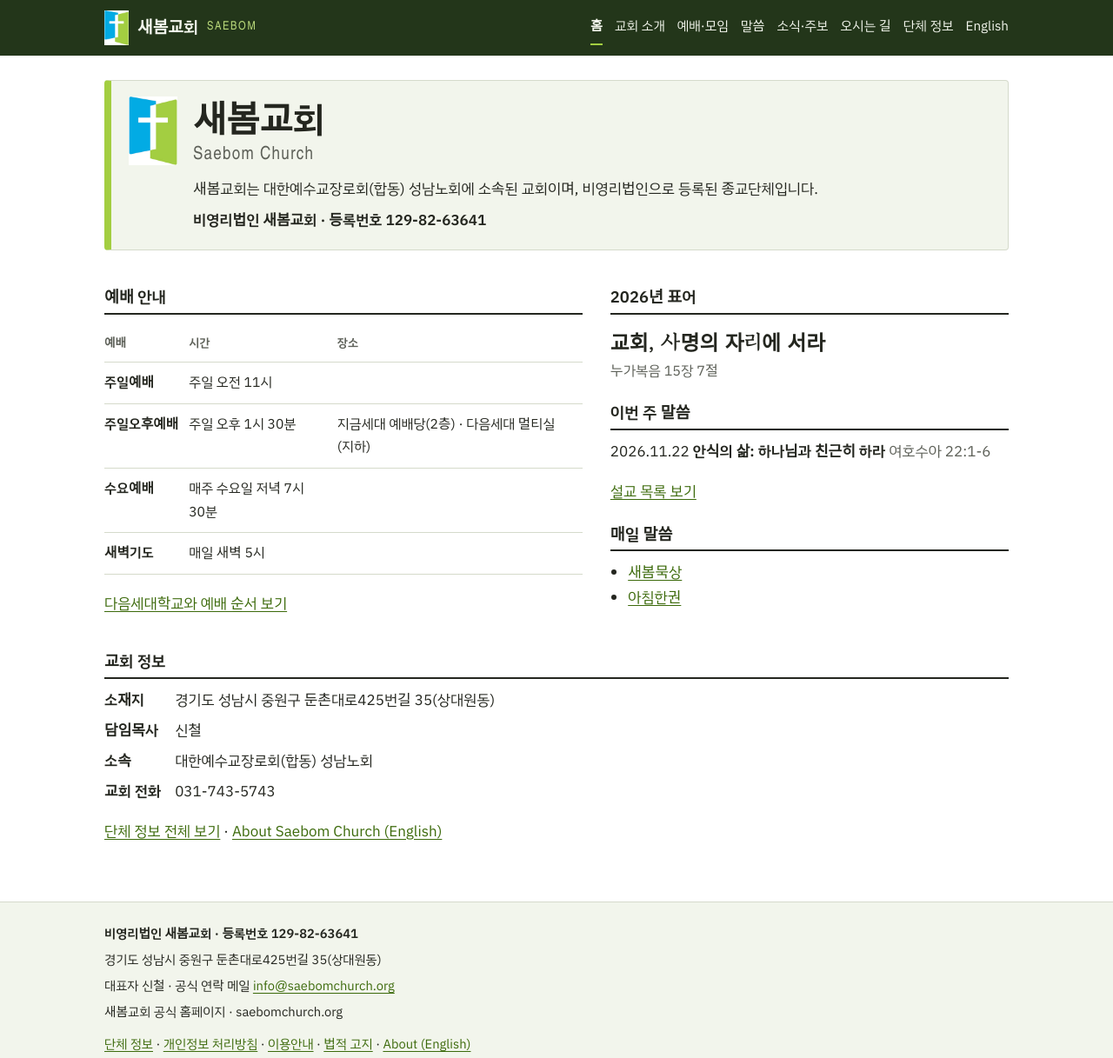
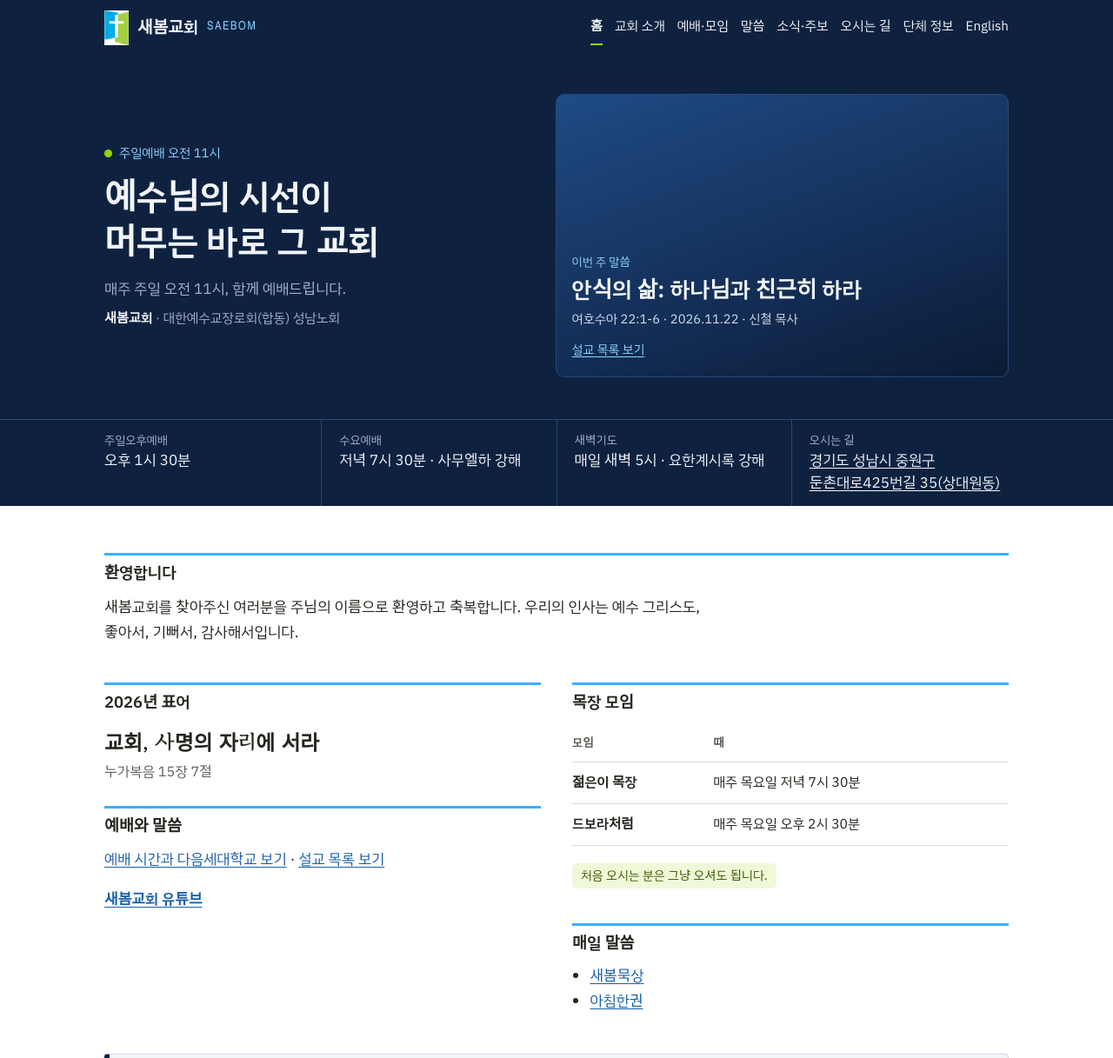
Before and after one commit to cheol0929-thejoy/saebomchurch, a plain HTML site: page index.html in a window 1280 px wide. Shown: the top 1217 px of the page at 87% size. Drawn offline with Linux system fonts and the light colour scheme; a web font is replaced by a local one.

Commit message:
새봄교회 홈페이지 개편: 9월 시안 ① 예배 우선 (시안 D) + 유튜브 링크 + 목장 안내

```diff
--- a/assets/theme.css
+++ b/assets/theme.css
@@ -1,20 +1,48 @@
-/* 시안 C — 단정한 안내판: reviewer-first; identity + registration up top, deep green header */
-:root{--accent:#3C6A0B;--paper:#F2F5EC;--line:#D5DACB}
-.site-head{background:#23361A;border:0}
-.site-head .brand,.site-head nav a{color:#F4F7EE}
-.site-head .wm{color:#B9D97A}
-nav a[aria-current="page"]{border-bottom-color:var(--green)}
-.ident{background:var(--paper);border:1px solid var(--line);border-left:8px solid var(--green);padding:18px 20px;border-radius:4px}
-.ident-in{display:flex;gap:18px;align-items:flex-start}
-.ident img{width:56px;flex:none}
-.ident h1{margin:0 0 .3em;font-size:clamp(1.8rem,6vw,2.6rem)}
-.ident .en{display:block;font-family:var(--cond);font-weight:400;letter-spacing:.06em;font-size:.5em;color:var(--soft)}
-.ident .kind{margin:0 0 .4em}
-.ident .label{margin:0;font-weight:600}
-.grid{display:grid;gap:8px 32px;margin-top:20px}
-.grid h2,.facts h2{font-size:1.15rem;border-bottom:2px solid var(--ink);padding-bottom:4px;margin:1.2em 0 .6em}
+/* 시안 D — ① 예배 우선 (September artifact 시안 5종 concept 1): navy #0E2240, sky #3CAFFF, lime #92D700; IBM Plex Sans KR (self-hosted) */
+:root{--navy:#0E2240;--navy2:#17325A;--rule:#274872;--sky:#3CAFFF;--sky2:#8CD3FF;--lime:#92D700;--sub:#9FB3CC;--accent:#1A5FA8;--paper:#F1F4F8;--line:#D3DAE3}
+.site-head{background:var(--navy);border:0}
+.site-head .brand,.site-head nav a{color:#F1F4F8}
+.site-head .brand .bn{font-weight:600}
+.site-head .wm{color:var(--sky2)}
+nav a[aria-current="page"]{border-bottom-color:var(--lime)}
+.site-head a:focus-visible{outline-color:var(--sky2)}
+main.home{padding:0}
+.hero{background:var(--navy);color:#F1F4F8}
+.hero-in{display:grid;gap:22px;padding-top:32px;padding-bottom:36px}
+.badge{display:inline-flex;gap:8px;align-items:center;font-size:.92rem;color:var(--sky2);margin:0}
+.dot{width:9px;height:9px;border-radius:50%;background:var(--lime);flex:none}
+.hero h1{font-size:clamp(1.6rem,6vw,2.5rem);line-height:1.3;margin:10px 0 0;font-weight:600}
+.hero h1 span{display:inline-block}
+.hero-sub{margin:14px 0 0;color:var(--sub)}
+.hero-org{margin:6px 0 0;color:var(--sub);font-size:.95rem}
+.hero-org span{color:#F1F4F8;font-weight:600}
+.sermon-card{display:flex;flex-direction:column;justify-content:flex-end;gap:4px;aspect-ratio:16/10;min-height:190px;border-radius:10px;border:1px solid var(--rule);padding:18px;text-decoration:none;color:#F1F4F8;
+background:linear-gradient(160deg,#1F4B85 0%,#14305A 55%,#0B1B35 100%)}
+.sermon-card:focus-visible{outline:3px solid var(--sky2);outline-offset:2px}
+.sc-label{font-size:.85rem;color:var(--sky2)}
+.sc-title{font-size:clamp(1.25rem,4.5vw,1.6rem);line-height:1.35}
+.sc-meta{font-size:.92rem;color:#D3DDEA}
+.sc-more{margin-top:6px;font-size:.9rem;color:var(--sky2);text-decoration:underline;text-underline-offset:.2em}
+.times-wrap{border-top:1px solid var(--rule);background:var(--navy)}
+.tgrid{display:grid;grid-template-columns:repeat(auto-fit,minmax(200px,1fr));gap:1px;padding:0;background:var(--rule)}
+.tgrid div{background:var(--navy);padding:14px 20px;line-height:1.5}
+.tgrid small{display:block;color:var(--sub);font-size:.85rem}
+.tgrid a{color:#F1F4F8}
+.body{padding-top:28px;padding-bottom:40px}
+.body h2{font-size:1.15rem;border-top:3px solid var(--sky);padding-top:8px;margin:1.4em 0 .6em}
+.greet p{font-size:1.08rem;max-width:40em}
+.cols{display:grid;gap:0 36px}
+.tag{display:inline-block;font-size:.9rem;background:#EFF9DA;color:#3D5A00;border-radius:6px;padding:2px 10px}
+.yt a{font-weight:600}
+.facts{background:var(--paper);border:1px solid var(--line);border-left:6px solid var(--navy);border-radius:4px;padding:4px 20px 12px;margin-top:28px}
+.facts h2{border:0;padding-top:0}
+.facts .label{font-weight:600}
+.nw{white-space:nowrap}
 .facts dl{display:grid;grid-template-columns:max-content 1fr;gap:6px 16px;margin:0 0 1em}
 .facts dt{font-weight:600}.facts dd{margin:0}
 .apps{padding-left:1.2em}
-@media(min-width:880px){.grid{grid-template-columns:1.2fr 1fr}}
-@media(max-width:380px){.facts dl{grid-template-columns:1fr}.facts dd{margin-bottom:6px}}
+.site-foot{background:var(--navy);color:#DDE5EF;border:0}
+.site-foot a{color:var(--sky2)}
+main:not(.home) h1{border-top:4px solid var(--sky);padding-top:10px}
+@media(min-width:760px){.hero-in{grid-template-columns:1fr 1.05fr;align-items:center;padding-top:44px;padding-bottom:48px}.cols{grid-template-columns:1fr 1fr}}
+@media(max-width:380px){.facts dl{grid-template-columns:1fr}.facts dd{margin-bottom:6px}.tgrid div{padding:12px 16px}}
--- a/index.html
+++ b/index.html
@@ -11,40 +11,60 @@
 <link rel="stylesheet" href="assets/base.css">
 <link rel="stylesheet" href="assets/theme.css">
 </head>
-<body class="dC p-index">
+<body class="dD p-index">
 <a class="skip" href="#main">본문으로 건너뛰기</a>
 <header class="site-head"><div class="wrap">
 <a class="brand" href="index.html"><img src="assets/mark.png" alt="" width="28" height="40"><span class="bn">새봄교회</span><span class="wm" aria-hidden="true">SAEBOM</span></a>
 <nav aria-label="주 메뉴"><ul><li><a href="index.html" aria-current="page">홈</a></li><li><a href="about.html">교회 소개</a></li><li><a href="worship.html">예배·모임</a></li><li><a href="sermons.html">말씀</a></li><li><a href="news.html">소식·주보</a></li><li><a href="directions.html">오시는 길</a></li><li><a href="organization.html">단체 정보</a></li><li><a href="en.html">English</a></li></ul></nav>
 </div></header>
-<main id="main" class="home"><div class="wrap">
-<section class="ident">
-<div class="ident-in">
-<img src="assets/mark.png" alt="새봄교회 마크" width="72" height="102">
+<main id="main" class="home">
+<!--fullbleed-->
+<section class="hero"><div class="wrap hero-in">
+<div class="hero-txt">
+<p class="badge"><span class="dot" aria-hidden="true"></span>주일예배 오전 11시</p>
+<h1><span>예수님의 시선이</span> <span>머무는 바로 그 교회</span></h1>
+<p class="hero-sub">매주 주일 오전 11시, 함께 예배드립니다.</p>
+<p class="hero-org"><span>새봄교회</span> · 대한예수교장로회(합동) 성남노회</p>
+</div>
+<a class="sermon-card" href="sermons.html">
+<span class="sc-label">이번 주 말씀</span>
+<strong class="sc-title">안식의 삶: 하나님과 친근히 하라</strong>
+<span class="sc-meta">여호수아 22:1-6 · 2026.11.22 · 신철 목사</span>
+<span class="sc-more">설교 목록 보기</span>
+</a>
+</div>
+<div class="times-wrap"><div class="wrap tgrid">
+<div><small>주일오후예배</small>오후 1시 30분</div>
+<div><small>수요예배</small>저녁 7시 30분 · 사무엘하 강해</div>
+<div><small>새벽기도</small>매일 새벽 5시 · 요한계시록 강해</div>
+<div><small>오시는 길</small><a href="directions.html">경기도 성남시 중원구 둔촌대로425번길 35(상대원동)</a></div>
+</div></div>
+</section>
+<div class="wrap body">
+<section class="greet">
+<h2>환영합니다</h2>
+<p>새봄교회를 찾아주신 여러분을 주님의 이름으로 환영하고 축복합니다. 우리의 인사는 예수 그리스도, 좋아서, 기뻐서, 감사해서입니다.</p>
+</section>
+<section class="cols">
 <div>
-<h1>새봄교회 <span class="en" lang="en">Saebom Church</span></h1>
-<p class="kind">새봄교회는 대한예수교장로회(합동) 성남노회에 소속된 교회이며, 비영리법인으로 등록된 종교단체입니다.</p>
-<p class="label">비영리법인 새봄교회 · 등록번호 129-82-63641</p>
-</div>
-</div>
-</section>
-<section class="grid">
-<div class="col">
-<h2>예배 안내</h2>
-<div class="tw"><table class="times"><thead><tr><th scope="col">예배</th><th scope="col">시간</th><th scope="col">장소</th></tr></thead><tbody><tr><th scope="row">주일예배</th><td>주일 오전 11시</td><td></td></tr><tr><th scope="row">주일오후예배</th><td>주일 오후 1시 30분</td><td>지금세대 예배당(2층) · 다음세대 멀티실(지하)</td></tr><tr><th scope="row">수요예배</th><td>매주 수요일 저녁 7시 30분</td><td></td></tr><tr><th scope="row">새벽기도</th><td>매일 새벽 5시</td><td></td></tr></tbody></table></div>
-<p><a href="worship.html">다음세대학교와 예배 순서 보기</a></p>
-</div>
-<div class="col">
 <h2>2026년 표어</h2>
 <p class="motto"><span>교회, 사명의 자리에 서라</span> <cite>누가복음 15장 7절</cite></p>
-<h2>이번 주 말씀</h2>
-<p class="latest"><span class="date">2026.11.22</span> <strong>안식의 삶: 하나님과 친근히 하라</strong> <span class="ref">여호수아 22:1-6</span></p><p><a href="sermons.html">설교 목록 보기</a></p>
+<h2>예배와 말씀</h2>
+<p><a href="worship.html">예배 시간과 다음세대학교 보기</a> · <a href="sermons.html">설교 목록 보기</a></p>
+<p class="yt"><a href="https://www.youtube.com/@%EC%83%88%EB%B4%84%EA%B5%90%ED%9A%8C-u5d" rel="noopener" target="_blank">새봄교회 유튜브</a></p>
+</div>
+<div>
+<h2>목장 모임</h2>
+<div class="tw"><table class="groups"><thead><tr><th scope="col">모임</th><th scope="col">때</th></tr></thead><tbody><tr><th scope="row">젊은이 목장</th><td>매주 목요일 저녁 7시 30분</td></tr><tr><th scope="row">드보라처럼</th><td>매주 목요일 오후 2시 30분</td></tr></tbody></table></div>
+<p class="tag">처음 오시는 분은 그냥 오셔도 됩니다.</p>
 <h2>매일 말씀</h2>
 <ul class="apps"><li><a href="https://cheol0929-thejoy.github.io/saebom/app/" rel="noopener" target="_blank">새봄묵상</a></li><li><a href="https://cheol0929-thejoy.github.io/saebom/achim/" rel="noopener" target="_blank">아침한권</a></li></ul>
 </div>
 </section>
 <section class="facts">
 <h2>교회 정보</h2>
+<p class="label">비영리법인 새봄교회 · 등록번호 <span class="nw">129-82-63641</span></p>
+<p>새봄교회는 대한예수교장로회(합동) 성남노회에 소속된 교회이며, 비영리법인으로 등록된 종교단체입니다.</p>
 <dl>
 <dt>소재지</dt><dd>경기도 성남시 중원구 둔촌대로425번길 35(상대원동)</dd>
 <dt>담임목사</dt><dd>신철</dd>
@@ -53,14 +73,15 @@
 </dl>
 <p><a href="organization.html">단체 정보 전체 보기</a> · <a href="en.html" lang="en">About Saebom Church (English)</a></p>
 </section>
+</div>
 
-</div></main>
+</main>
 <footer class="site-foot"><div class="wrap">
 <p class="f-label" data-f="org_label">비영리법인 새봄교회 · 등록번호 129-82-63641</p>
 <p><span data-f="address">경기도 성남시 중원구 둔촌대로425번길 35(상대원동)</span></p>
 <p>대표자 <span data-f="representative">신철</span> · 공식 연락 메일 <span data-f="official_email"><a href="mailto:info@saebomchurch.org">info@saebomchurch.org</a></span></p>
 <p class="f-site" data-f="site_line">새봄교회 공식 홈페이지 · saebomchurch.org</p>
-<p class="f-links"><a href="organization.html">단체 정보</a> · <a href="privacy.html">개인정보 처리방침</a> · <a href="terms.html">이용안내</a> · <a href="legal.html">법적 고지</a> · <a href="en.html">About (English)</a></p>
+<p class="f-links"><a href="organization.html">단체 정보</a> · <a href="privacy.html">개인정보 처리방침</a> · <a href="terms.html">이용안내</a> · <a href="legal.html">법적 고지</a> · <a href="en.html">About (English)</a> · <a href="https://www.youtube.com/@%EC%83%88%EB%B4%84%EA%B5%90%ED%9A%8C-u5d" rel="noopener" target="_blank">새봄교회 유튜브</a></p>
 </div></footer>
 </body>
 </html>
```
Also changed, not shown: about.html (+2 -2 lines), directions.html (+2 -2 lines), en.html (+2 -2 lines), legal.html (+3 -3 lines), news.html (+2 -2 lines), organization.html (+2 -2 lines), privacy.html (+3 -3 lines), sermons.html (+5 -2 lines), terms.html (+2 -2 lines), worship.html (+5 -2 lines), assets/fonts/OFL.txt (added), 1 other file.
